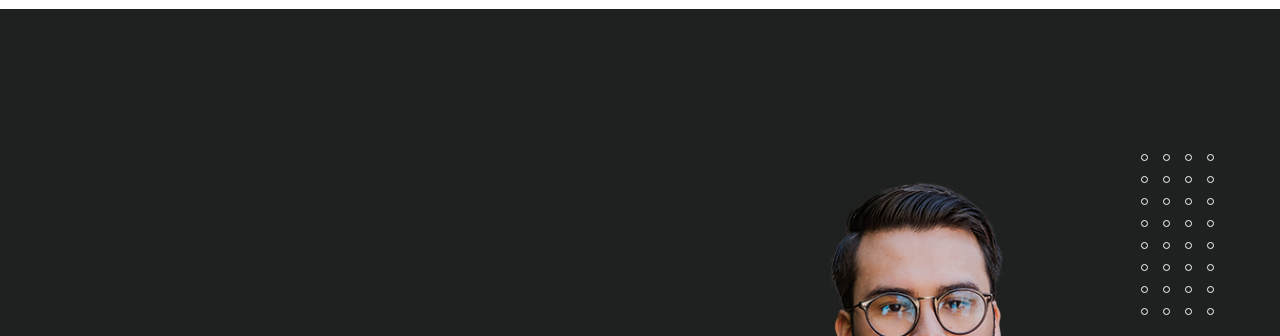
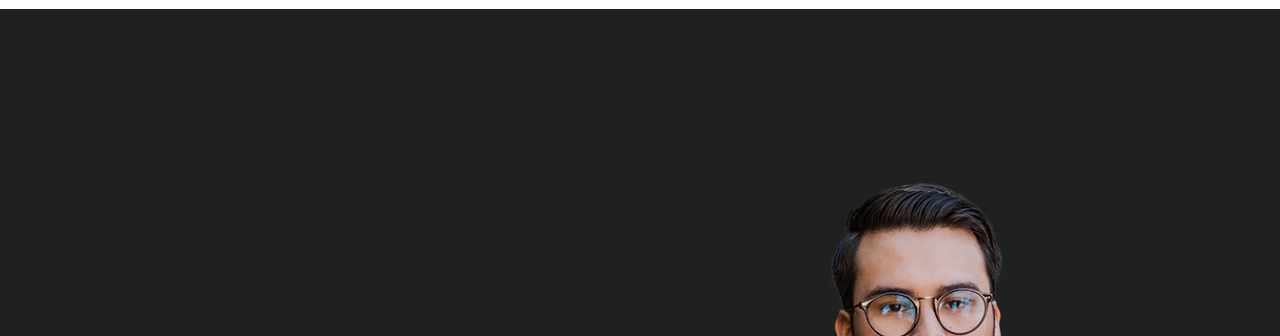
Before and after one commit to ludanortmun/itesm-mna-cloud-computing, a plain HTML site: page 2. Portafolio de presentación/public-html/index.html in a window 1280 px wide. Shown: the part 81-417 px from the top of the page. Drawn offline with Linux system fonts and the light colour scheme; files whose address does not match are found by name.

```diff
--- a/2. Portafolio de presentación/public-html/index.html
+++ b/2. Portafolio de presentación/public-html/index.html
@@ -81,9 +81,6 @@
                 </div>
                 <div class="col-lg-6 text-md-center mt-5 mt-md-0">
                     <img src="assets/images/Banner/hero_image.png" alt="Person" class="img-fluid overflow-hidden img_sm">
-                    <div class="dots-image">
-                        <img src="assets/images/banner/dots.png" alt="Dots" class="img-fluid">
-                    </div>
                 </div>
             </div>
         </div>
```
Also changed, not shown: 1 other file.
